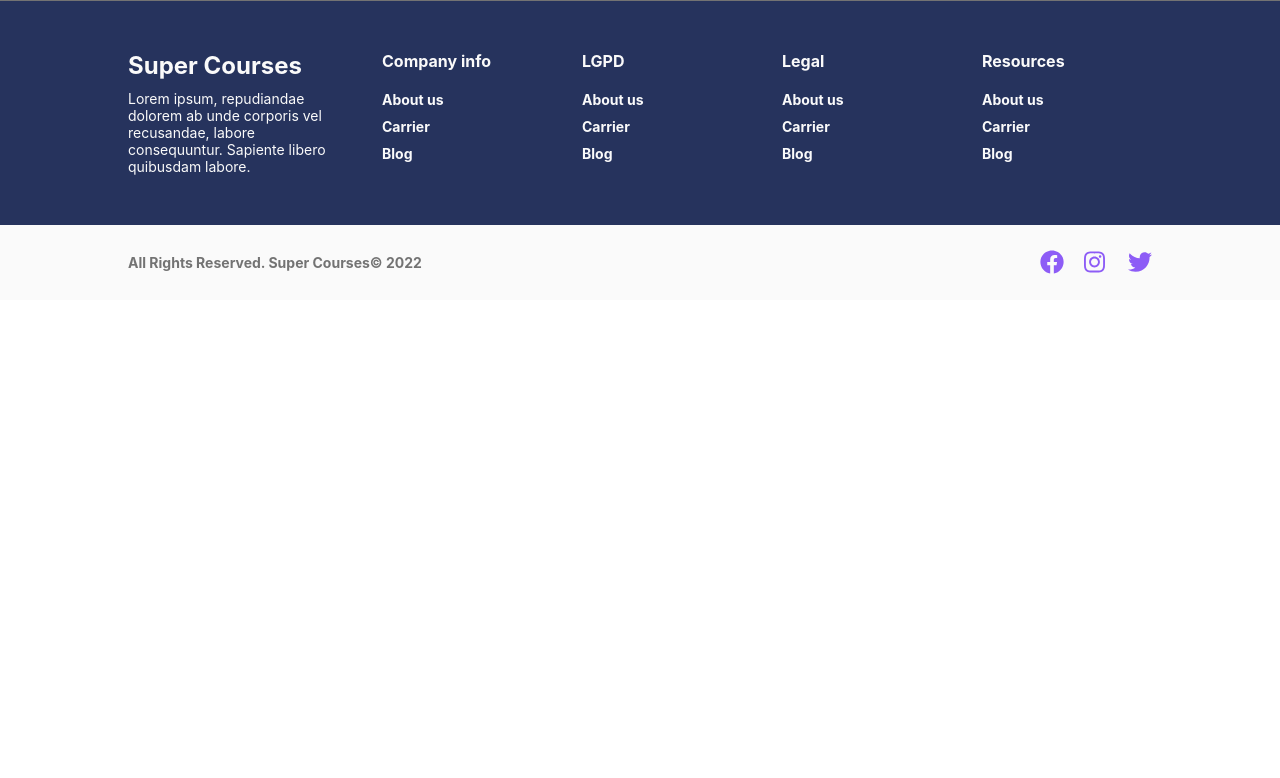
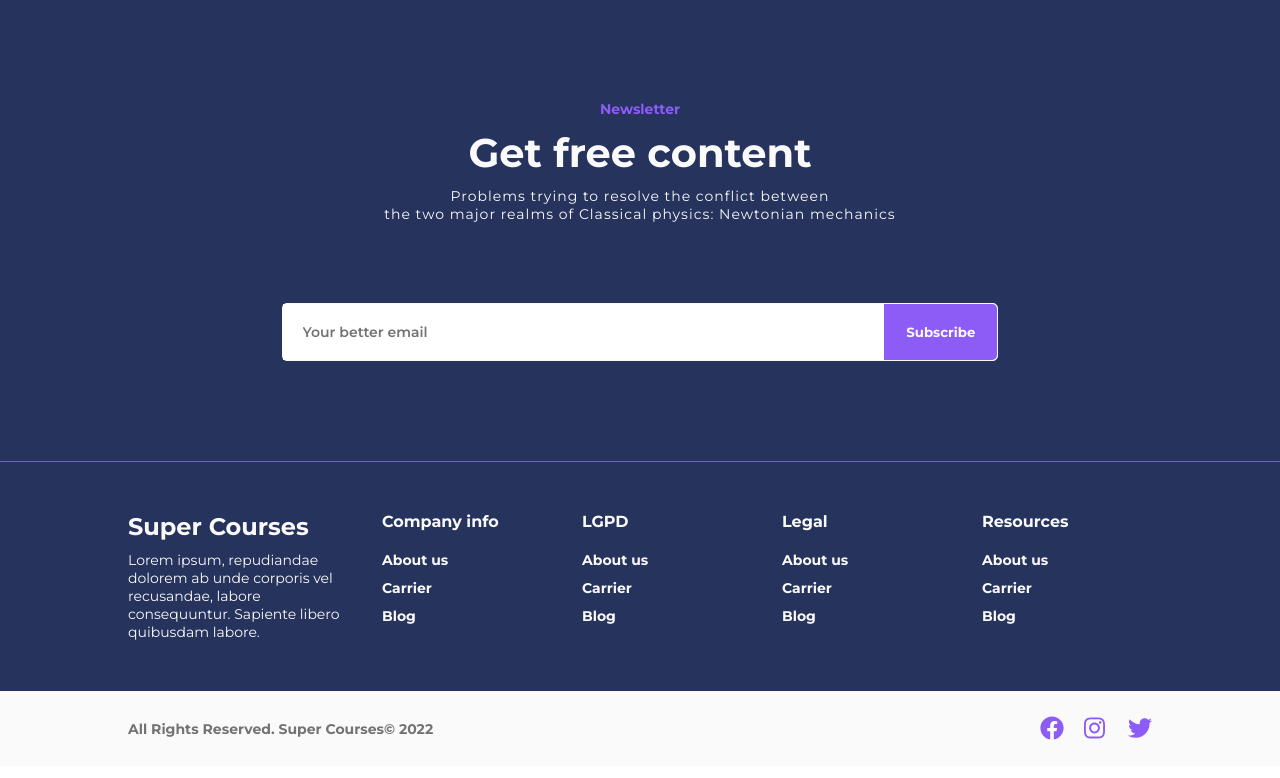
Before and after one commit to pedrohhcunha/supercourses, a Next.js app: page / in a window 1280 px wide. Shown: the top 778 px of the page. Built offline with nearby package versions, Linux system fonts and the light colour scheme.

Commit message:
Newsletter component

```diff
--- /dev/null
+++ b/components/Newsletter/component.jsx
@@ -0,0 +1,18 @@
+import styles from './styles.module.scss'
+
+export default function(props){
+    return(
+        <section className={styles.section}>
+            <h6 className={styles.subTitle}>Newsletter</h6>
+            <h2 className={styles.title}>Get free content</h2>
+            <p className={styles.description}>
+                Problems trying to resolve the conflict between <br />
+                the two major realms of Classical physics: Newtonian mechanics </p>
+
+            <div className={styles.areaInput}>
+                <input className={styles.input} placeholder="Your better email" type="text" />
+                <button className={styles.button}>Subscribe</button>
+            </div>
+        </section>
+    )
+}
--- /dev/null
+++ b/components/Newsletter/styles.module.scss
@@ -0,0 +1,72 @@
+.section{
+    padding: 100px 10%;
+    background-color: var(--darkPurple);
+    color: var(--white);
+    text-align: center;
+
+    .subTitle{
+        color: var(--purple);
+        font-weight: bold;
+        font-size: 14px;
+    }
+
+    .title{
+        font-size: 40px;
+        font-weight: bold;
+        color: var(--white);
+        margin: 10px 0;
+    }
+
+    .description{
+        width: 50%;
+        margin: 0 auto;
+        font-size: 14px;
+        font-weight: normal;
+        letter-spacing: 1px;
+        margin-bottom: 80px;
+    }
+
+    .areaInput{
+        width: 70%;
+        min-width: 450px;
+        display: flex;
+        align-items: center;
+        justify-content: space-between;
+
+        border: 1px solid var(--white);
+        background-color: var(--white);
+        color: var(--gray);
+        margin: 0 auto;
+
+        height: 58px;
+        border-radius: 5px;
+
+        .input{
+            height: 100%;
+            width: 100%;
+            padding-left: 20px;
+            border: none;
+            outline: none;
+            color: var(--gray);
+            font-weight: 600;
+            font-size: 14px;
+
+            &::placeholder{
+                color: var(--gray);
+                font-weight: 600;
+                font-size: 14px;
+            }
+        }
+
+        .button{
+            background: var(--purple);
+            color: var(--white);
+            padding: 0 22px;
+            height: 100%;
+            border: none;
+            font-weight: bold;
+            border-radius: 0 5px 5px 0;
+            cursor: pointer;
+        }
+    }
+}
--- a/pages/index.jsx
+++ b/pages/index.jsx
@@ -1,8 +1,10 @@
 import Footer from "../components/Footer/component"
+import Newsletter from "../components/Newsletter/component"
 
 export default function Home() {
   return (
     <main>
+      <Newsletter />
       <Footer />
     </main>
   )
--- a/styles/globals.css
+++ b/styles/globals.css
@@ -1,3 +1,5 @@
+@import url('https://fonts.googleapis.com/css2?family=Montserrat:ital,wght@0,100;0,200;0,300;0,400;0,500;0,600;0,700;0,800;0,900;1,100;1,200;1,300;1,400;1,500;1,600;1,700;1,800;1,900&display=swap');
+
 :root{
   --white: #FAFAFA;
   --gray: #737373;
@@ -8,8 +10,7 @@
 *{
   padding: 0;
   margin: 0;
-  font-family: -apple-system, BlinkMacSystemFont, Segoe UI, Roboto, Oxygen,
-    Ubuntu, Cantarell, Fira Sans, Droid Sans, Helvetica Neue, sans-serif;
+  font-family: 'Montserrat', sans-serif;
   box-sizing: border-box;
 }
 
```
